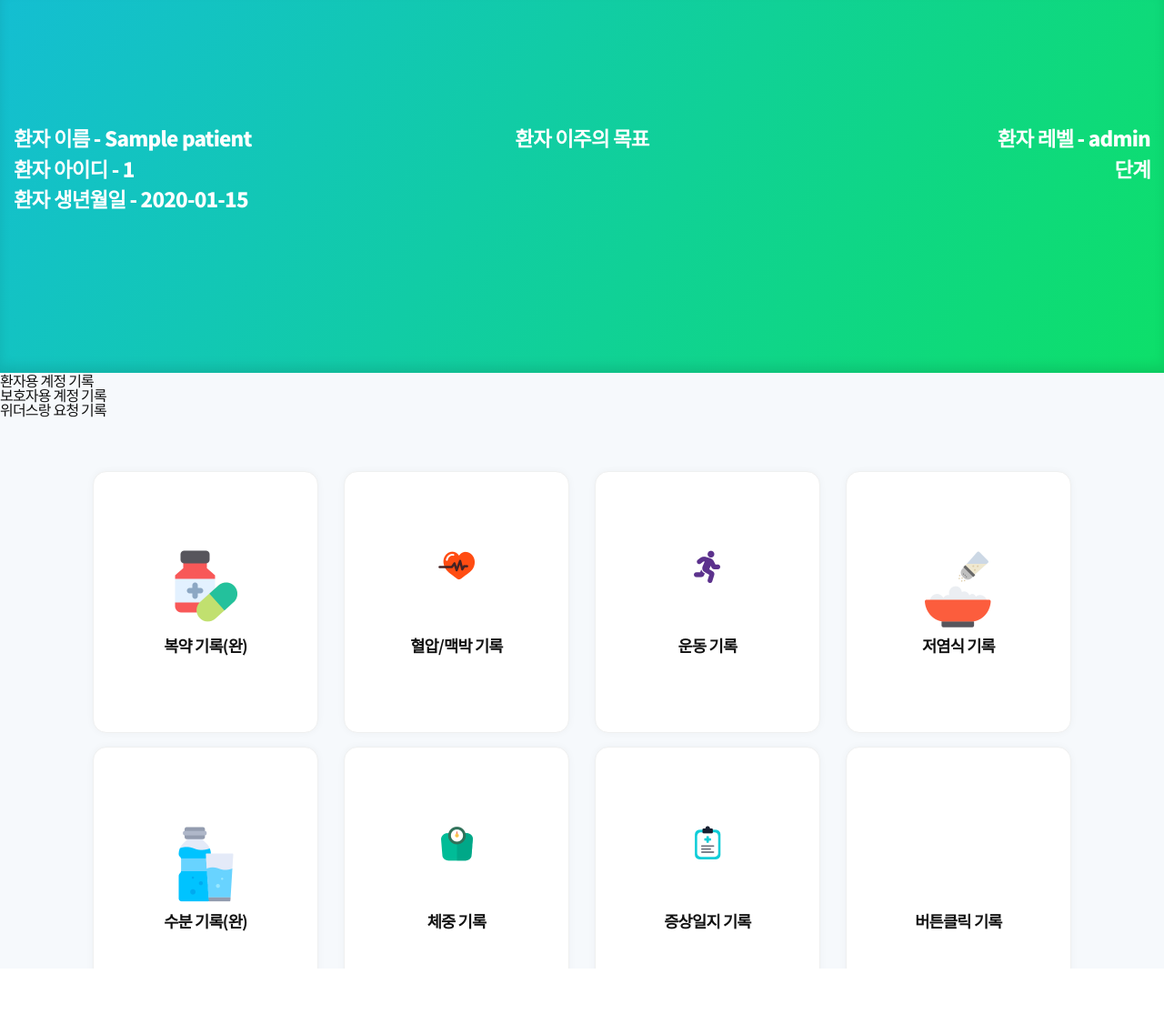
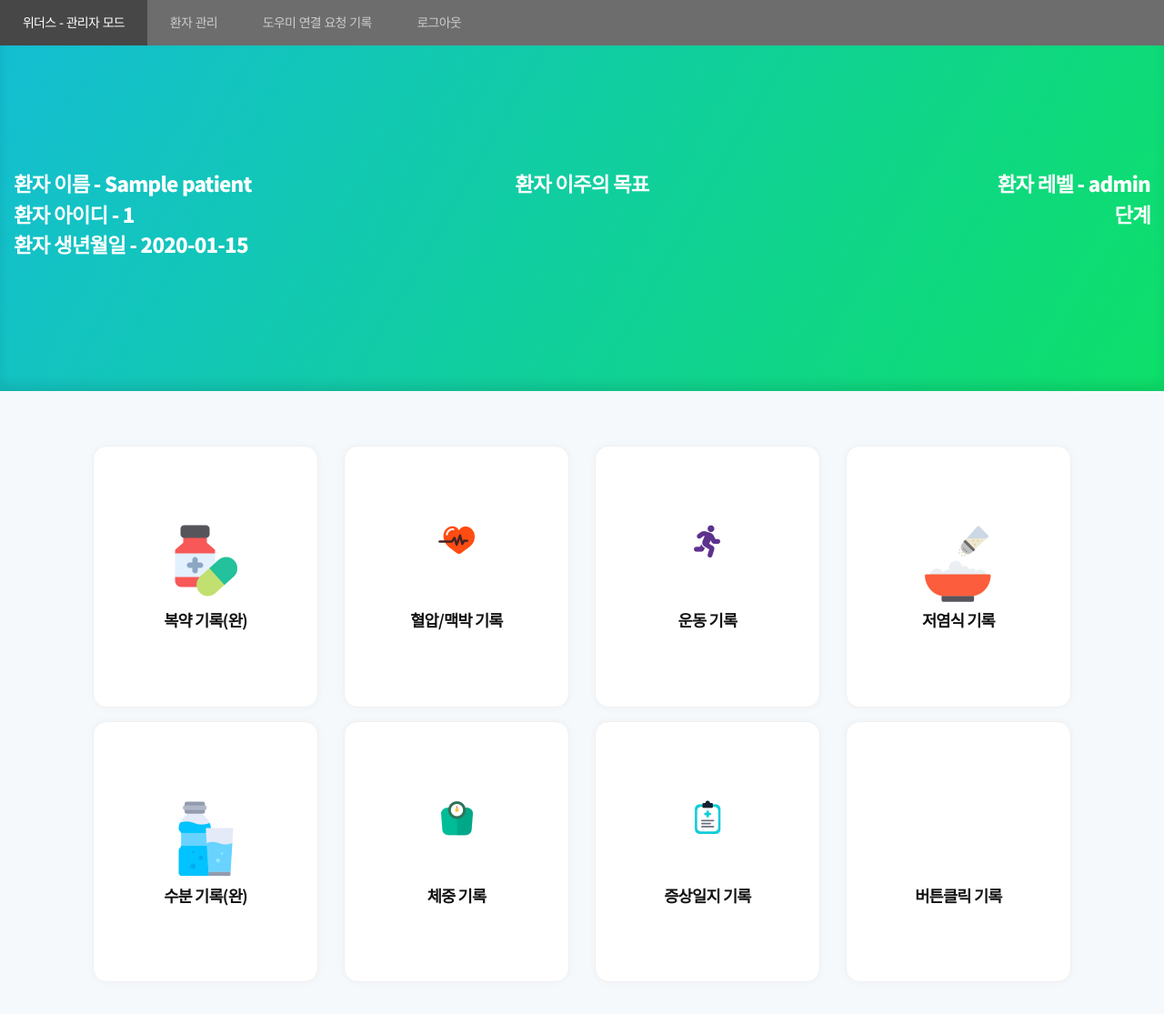
Before and after one commit to standha/withus8.18, a Spring app: page /Admin/admin_center in a window 1280 px wide. Shown: the whole page at 91% size. Before the commit the page ends 1065 px from the top, so only its background shows below. Run offline with Thymeleaf, Linux system fonts and the light colour scheme; the template is opened without the code that fills it: most values are stand-ins (such as "Sample title", 1, 10 or a date in 2020); data that the repository does not hold is empty; some of the project's set-up classes (security, data sources, template engines, error pages and the like) are left out, and stand-ins take their place.

Commit message:
관리자 페이지 nav 적용완료 / 위더스랑 요청 기록 작성 중

```diff
--- a/src/main/resources/templates/Admin/admin_center.html
+++ b/src/main/resources/templates/Admin/admin_center.html
@@ -1,6 +1,7 @@
 <!DOCTYPE html>
 <html xmlns:th="http://www.thymeleaf.org" lang="kr">
 <meta charset="UTF-8">
+
 <head>
     <meta charset="UTF-8">
     <meta http-equiv="X-UA-Compatible" content="IE=edge">
@@ -13,6 +14,7 @@
     <script th:src="@{/js/jquery-1.12.4.min.js}"></script>
     <script th:src="@{/js/common.js}"></script>
     <title>Admin center</title>
+
 </head>
 <style>
     .main-icon2 {display: flex; flex-wrap: wrap; justify-content: space-between; margin: 60px 8% 20px;}
@@ -21,8 +23,9 @@
     .main-icon2 a span[class*="ico-"] {margin-bottom: 10px;}
 </style>
 <body>
+<div th:replace="Admin/admin_nav :: navFragment"></div>
+
 <div id="wrap" class="main-page">
-
     <header th:replace="Admin/admin_infoHeader :: headerFragment"></header>
     <div class="container" id="content">
         <ul class="main-icon2">
@@ -61,5 +64,6 @@
         </ul>
     </div>
 </div>
+<script type="text/javascript" src="js/bootstrap.js"></script>
 </body>
 </html>
--- a/src/main/resources/templates/Admin/admin_header.html
+++ b/src/main/resources/templates/Admin/admin_header.html
@@ -19,12 +19,12 @@
 	<div class="collapse navbar-collapse" id="navbarsExample03" >
 		<ul class="navbar-nav mr-auto">
 			<li class="nav-item active">
-				<a class="nav-link" href="#">환자 관리<span class="sr-only">(current)</span></a>
+				<a class="nav-link" th:href="@{/center}">환자 관리<span class="sr-only">(current)</span></a>
 			</li>
 			<li class="nav-item active dropdown">
 				<a class="nav-link dropdown-toggle" href="#" id="dropdown03" data-toggle="dropdown" aria-haspopup="true" aria-expanded="false">도우미 연결 요청 기록</a>
 				<div class="dropdown-menu" aria-labelledby="dropdown03">
-					<a class="dropdown-item" href="#">환자용 계정 기록</a>
+					<a class="dropdown-item" >환자용 계정 기록</a>
 					<a class="dropdown-item" href="#">보호자용 계정 기록</a>
 					<a class="dropdown-item" th:href="@{/adimn_withusHelpRequest}">위더스랑 요청 기록</a>
 				</div>
--- a/src/main/resources/templates/Admin/admin_infoHeader.html
+++ b/src/main/resources/templates/Admin/admin_infoHeader.html
@@ -12,6 +12,7 @@
     <link th:href="@{/css/layout.css}" rel="stylesheet">
     <script th:src="@{/js/jquery-1.12.4.min.js}"></script>
     <script th:src="@{/js/common.js}"></script>
+    <link rel="stylesheet" href="https://cdnjs.cloudflare.com/ajax/libs/font-awesome/4.7.0/css/font-awesome.min.css">
 </head>
 <style>
     .parent {
@@ -27,10 +28,10 @@
     .div3 { grid-area: 1 / 3 / 2 / 4; }
 
 </style>
+<body>
     <header>
-<div id="admin-header">
-    <div class="header-wrap" style="height: 410px">
-        <div class="cont" >
+        <div class="header-wrap" style="height: 380px">
+            <div class="cont">
                 <div class="parent todo-txt">
                     <div class="div1">
                         <p style="text-align: left;" th:text="'환자 이름 - ' + ${patient.name}"></p>
@@ -46,15 +47,8 @@
                 </div>
             </div>
         </div>
-    <nav>
-        <ul>
-            <li class="m"><a href="#" class="menu-01"><span>환자용 계정 기록</span></a>
-            </li> <li class="m"><a href="#" class="menu-02"><span>보호자용 계정 기록</span></a></li>
-            <li class="m"><a th:href="@{/adimn_withusHelpRequest}"><span>위더스랑 요청 기록</span></a></li>
-        </ul>
-    </nav>
-</div>
     </header>
+</body>
 <script th:inline="javascript">
 
     console.log("header");
--- a/src/main/resources/templates/Admin/admin_moistureRecord.html
+++ b/src/main/resources/templates/Admin/admin_moistureRecord.html
@@ -16,7 +16,7 @@
     <script th:src="@{/js/common.js}"></script>
     <title>Admin center</title>
 </head>
-
+<div th:replace="Admin/admin_nav :: navFragment"></div>
 <body>
 <div id="wrap" class="main-page">
     <header th:replace="Admin/admin_infoHeader :: headerFragment"></header>
--- /dev/null
+++ b/src/main/resources/templates/Admin/admin_nav.html
@@ -0,0 +1,123 @@
+<!DOCTYPE html>
+<html xmlns:th="http://www.thymeleaf.org" lang="kr"  th:fragment="navFragment">
+<head>
+    <meta charset="UTF-8">
+    <title>Title</title>
+</head>
+<style>
+    .menubar{
+        border:none;
+        border:0px;
+        margin:0px;
+        padding:0px;
+        font: 67.5% "Lucida Sans Unicode", "Bitstream Vera Sans", "Trebuchet Unicode MS", "Lucida Grande", Verdana, Helvetica, sans-serif;
+        font-size:14px;
+        font-weight:bold;
+    }
+
+    .menubar ul{
+        background: rgb(109,109,109);
+        height:50px;
+        list-style:none;
+        margin:0;
+        padding:0;
+    }
+
+    .menubar li{
+        float:left;
+        padding:0px;
+    }
+
+    .menubar li a{
+        background: rgb(109,109,109);
+        color:#cccccc;
+        display:block;
+        font-weight:normal;
+        line-height:50px;
+        margin:0px;
+        padding:0px 25px;
+        text-align:center;
+        text-decoration:none;
+    }
+
+    .menubar li a:hover, .menubar ul li:hover a{
+        background: rgb(71,71,71);
+        color:#FFFFFF;
+        text-decoration:none;
+    }
+
+    .menubar li ul{
+        background: rgb(109,109,109);
+        display:none; /* 평상시에는 드랍메뉴가 안보이게 하기 */
+        height:auto;
+        padding:0px;
+        margin:0px;
+        border:0px;
+        position:absolute;
+        width:200px;
+        z-index:200;
+        /*top:1em;
+        /*left:0;*/
+    }
+
+    .menubar li:hover ul{
+        display:block; /* 마우스 커서 올리면 드랍메뉴 보이게 하기 */
+    }
+
+    .menubar li li {
+        background: rgb(109,109,109);
+        display:block;
+        float:none;
+        margin:0px;
+        padding:0px;
+        width:200px;
+    }
+
+    .menubar li:hover li a{
+        background:none;
+    }
+
+    .menubar li ul a{
+        display:block;
+        height:50px;
+        font-size:12px;
+        font-style:normal;
+        margin:0px;
+        padding:0px 10px 0px 15px;
+        text-align:left;
+    }
+
+    .menubar li ul a:hover, .menubar li ul li:hover a{
+        background: rgb(71,71,71);
+        border:0px;
+        color:#ffffff;
+        text-decoration:none;
+    }
+
+    .menubar p{
+        clear:left;
+    }
+</style>
+<body>
+<div class="menubar">
+    <ul>
+        <li><a th:href="@{/center}">위더스 - 관리자 모드</a></li>
+        <li><a th:href="@{/center}">환자 관리</a></li>
+        <li><a href="#" id="current">도우미 연결 요청 기록</a>
+            <ul>
+                <li><a href="#">환자용 계정 기록</a></li>
+                <li><a href="#">보호자용 계정 기록</a></li>
+                <li><a th:href="@{/adimn_withusHelpRequest}">위더스랑 요청 기록</a></li>
+            </ul>
+        </li>
+        <li class="nav-item active">
+            <a class="nav-link" href="#" th:href="@{/logout}">로그아웃</a>
+            <form name="logoutForm" th:action="@{/logout}" method="post" th:hidden="true">
+                <input hidden type="submit" value="Sign Out"/>
+            </form>
+        </li>
+    </ul>
+</div>
+</body>
+
+</html>
--- a/src/main/resources/templates/Admin/admin_pillRecord.html
+++ b/src/main/resources/templates/Admin/admin_pillRecord.html
@@ -14,11 +14,10 @@
     <link th:href="@{/css/layout.css}" rel="stylesheet">
     <script th:src="@{/js/jquery-1.12.4.min.js}"></script>
     <script th:src="@{/js/common.js}"></script>
-    <link rel="stylesheet" href="css/bootstrap.css">
     <title>Admin center</title>
 </head>
 <body>
-<div th:replace="Admin/admin_header :: #admin_header"></div>
+<div th:replace="Admin/admin_nav :: navFragment"></div>
 <div id="wrap" class="main-page">
     <header th:replace="Admin/admin_infoHeader :: headerFragment"></header>
 
```
Also changed, not shown: src/main/resources/templates/Admin/admin_home.html (+9 -10 lines), src/main/resources/templates/Admin/admin_withusHelpRequest.html (+57 -15 lines). Lines whose indentation alone changed are shown as unchanged.
